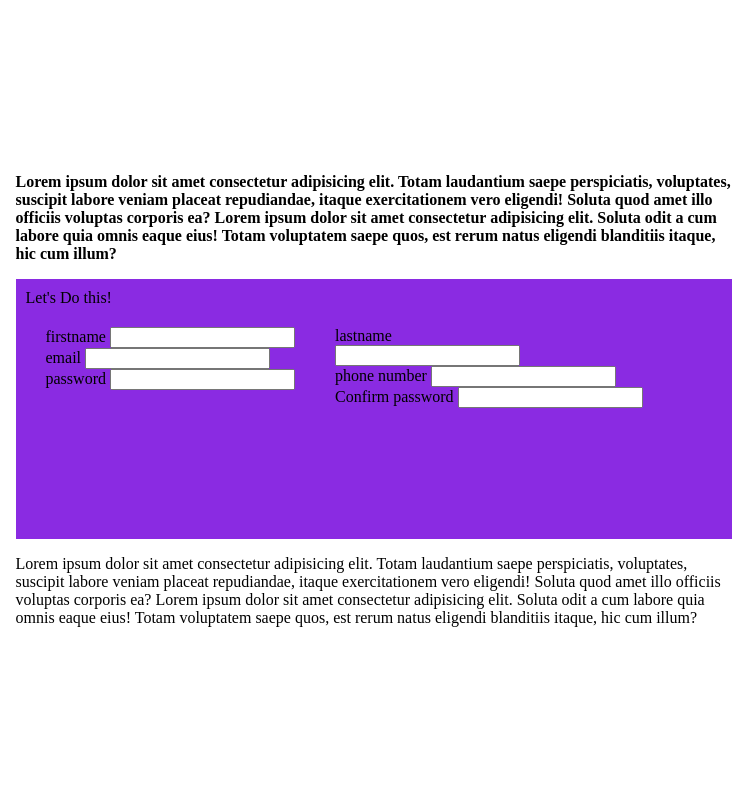
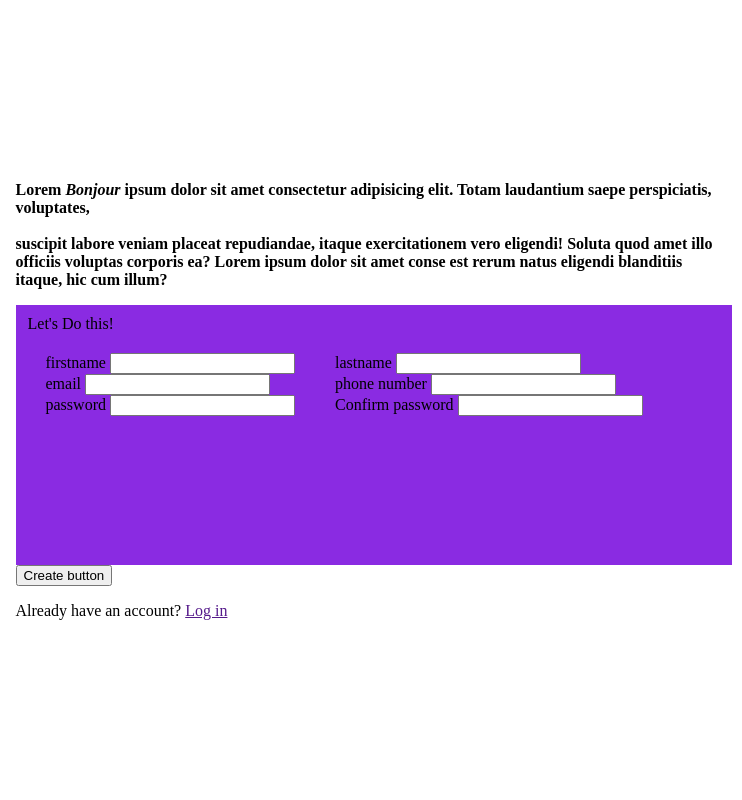
Before and after one commit to Mbala-Ndougou/Odin-Project-Sign-up-Form, a plain HTML site: page index.html in a window 1280 px wide. Shown: the full height of the page, 538-1280 px from the left. Drawn offline with Linux system fonts and the light colour scheme.

Commit message:
Changed "contents" div
Made some important changes to the contents div, added a button for the login and text as well

```diff
--- a/index.html
+++ b/index.html
@@ -26,20 +26,14 @@
 
 
             <div class="one">
-                <P>Lorem ipsum dolor sit amet consectetur adipisicing elit. Totam laudantium saepe perspiciatis, voluptates, suscipit labore veniam placeat repudiandae, itaque exercitationem vero eligendi! Soluta quod amet illo officiis voluptas corporis ea? Lorem ipsum dolor sit amet consectetur adipisicing elit. Soluta odit a cum labore quia omnis eaque eius! Totam voluptatem saepe quos, est rerum natus eligendi blanditiis itaque, hic cum illum?</P>
+                <P>Lorem <em>Bonjour</em> ipsum dolor sit amet consectetur adipisicing elit. Totam laudantium saepe perspiciatis, voluptates, <br><br>suscipit labore veniam placeat repudiandae, itaque exercitationem vero eligendi! Soluta quod amet illo officiis voluptas corporis ea? Lorem ipsum dolor sit amet conse est rerum natus eligendi blanditiis itaque, hic cum illum?</P>
             </div>
 
 
             <div class="formulaire">
 
 
-                <div class="block1">
-
-                    <div class="title">
-                    <caption>Let's Do this!</caption>
-                    </div>
-
-                </div>
+                <legend>Let's Do this!</legend>
 
                 <div class="block2">
 
@@ -60,7 +54,7 @@
 
                     <div class="colonne2">
                         <div>
-                            <label for="lastname">lastname</label> <br>
+                            <label for="lastname">lastname</label>
                             <input type="text" id="lastname">
                         </div>
                         <div>
@@ -84,7 +78,11 @@
 
 
             <div class="three">
-                <P>Lorem ipsum dolor sit amet consectetur adipisicing elit. Totam laudantium saepe perspiciatis, voluptates, suscipit labore veniam placeat repudiandae, itaque exercitationem vero eligendi! Soluta quod amet illo officiis voluptas corporis ea? Lorem ipsum dolor sit amet consectetur adipisicing elit. Soluta odit a cum labore quia omnis eaque eius! Totam voluptatem saepe quos, est rerum natus eligendi blanditiis itaque, hic cum illum?</P>
+                <button>Create button</button>
+
+                <div class="login">
+                    <p>Already have an account? <a href="">Log in</a></p>
+                </div>
             </div>
 
 
```
